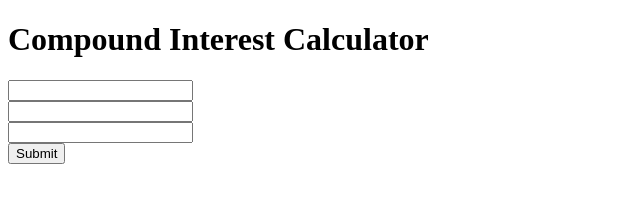
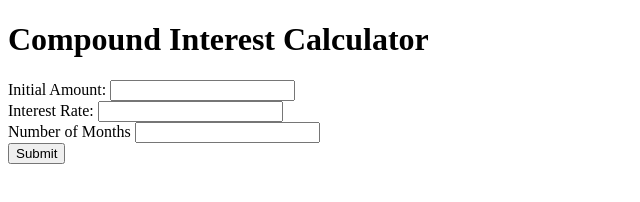
Before and after one commit to Ps-Orbesen/Compound-Interest-Calculator-Project, a plain HTML site: page src/index.html in a window 1280 px wide. Shown: the whole page, without its empty margins (0-640 px from the left). Drawn offline with Linux system fonts and the light colour scheme.

Commit message:
label input boxes

```diff
--- a/src/index.html
+++ b/src/index.html
@@ -10,13 +10,13 @@
     <h1>Compound Interest Calculator</h1>
     <dev>
         <form>
-            <label></label>
+            <label>Initial Amount:</label>
             <input>
             <br>
-            <label></label>
+            <label>Interest Rate:</label>
             <input>
             <br>
-            <label></label>
+            <label>Number of Months</label>
             <input>
             <br>
             <button>Submit</button>
```
